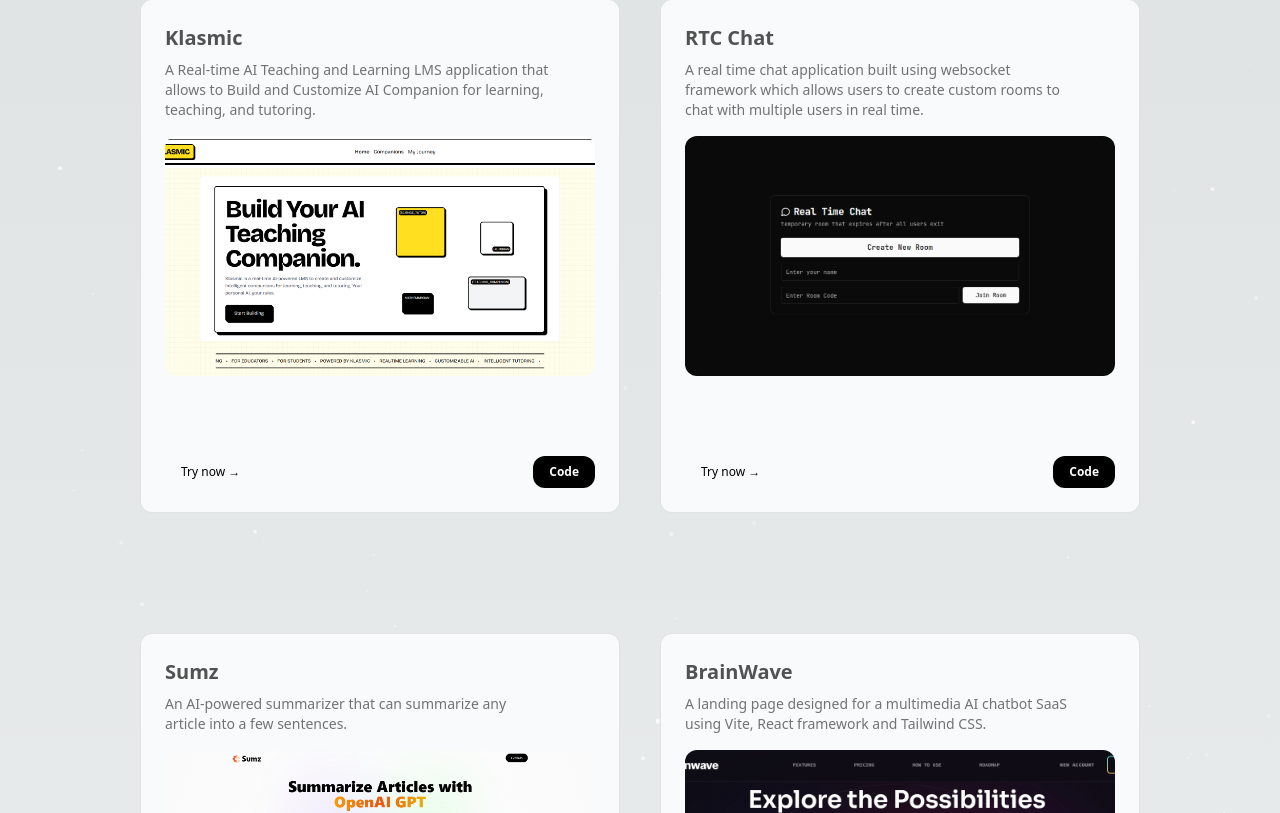
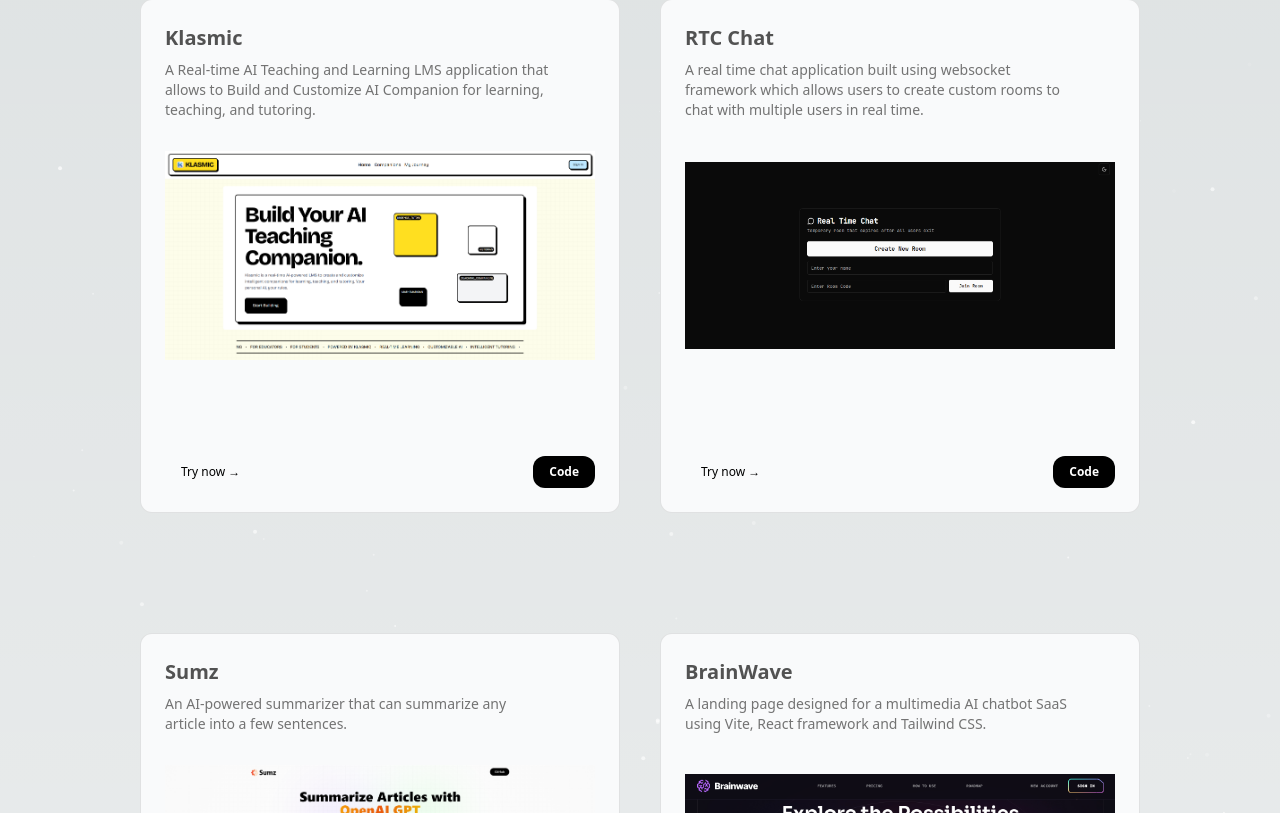
Before and after one commit to varunTarone/work, a Next.js app in the folder app/: page / in a window 1280 px wide. Shown: the part 1087-1900 px from the top of the page. Built offline with nearby package versions, Linux system fonts and the light colour scheme.

Commit message:
feat: changes in UI

```diff
--- a/app/package.json
+++ b/app/package.json
@@ -18,9 +18,9 @@
     "@tsparticles/slim": "^3.4.0",
     "clsx": "^2.1.1",
     "framer-motion": "^11.2.12",
-    "next": "14.2.4",
-    "react": "^18",
-    "react-dom": "^18",
+    "next": "^14.2.4",
+    "react": "^18.3.1",
+    "react-dom": "^18.3.1",
     "tailwind-merge": "^2.3.0"
   },
   "devDependencies": {
--- a/app/src/components/Card.tsx
+++ b/app/src/components/Card.tsx
@@ -43,7 +43,7 @@
             src={image}
             height="1000"
             width="1000"
-            className="h-60 w-full object-cover rounded-xl group-hover/card:shadow-xl"
+            className="h-60 w-full object-contain rounded-xl group-hover/card:shadow-xl"
             alt="thumbnail"
             />
         </CardItem>
```
Also changed, not shown: app/public/brain.png, 1 other file (tests, documents, lock files or other folders).
